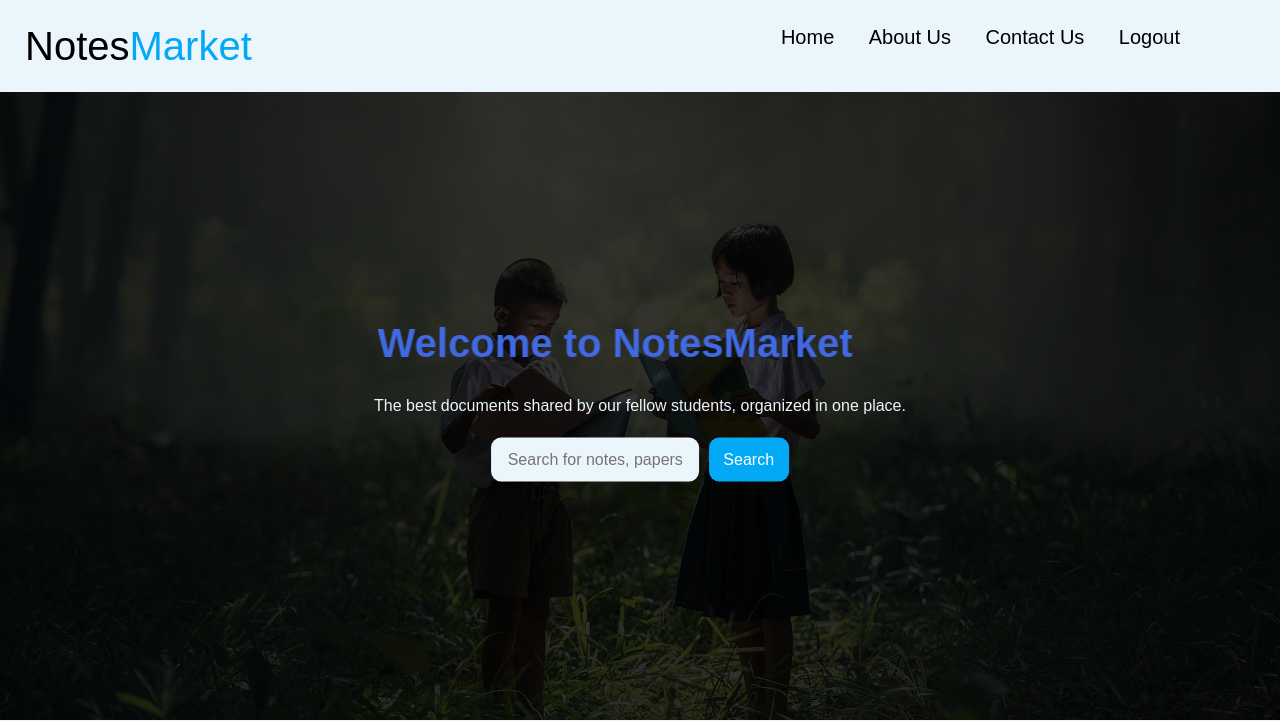
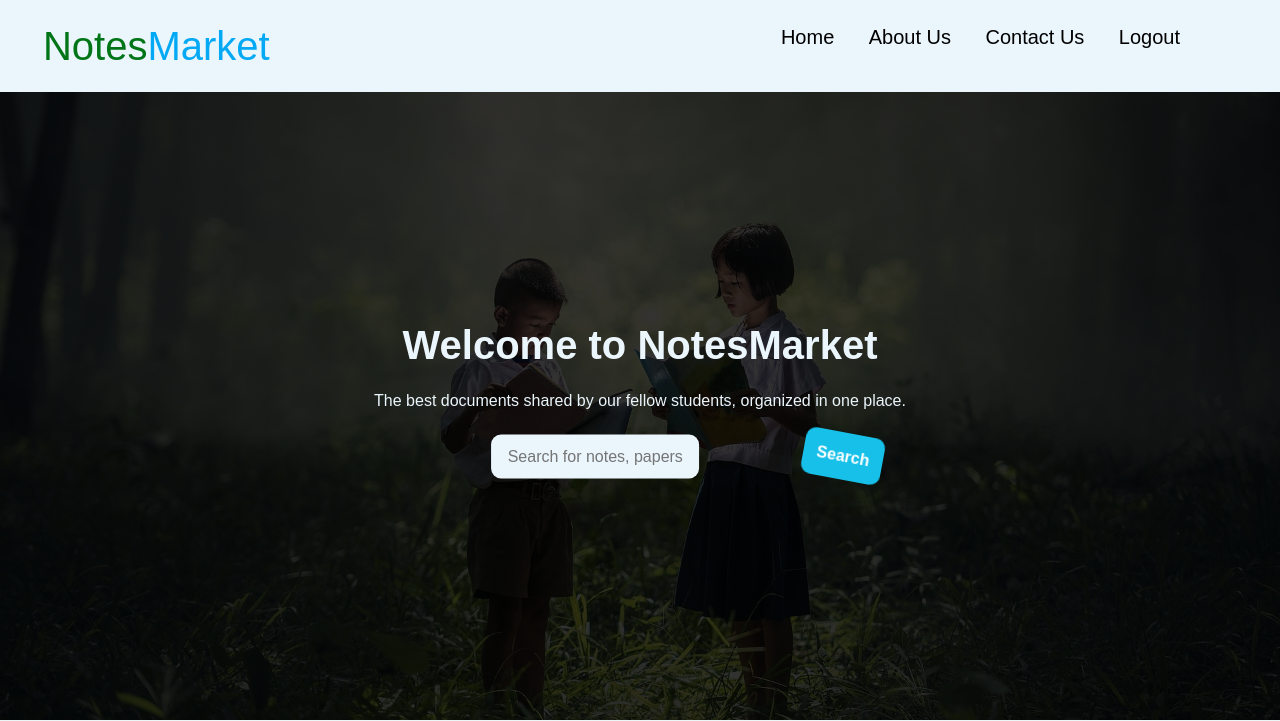
Before and after one commit to Aman-khandelwal123/NotesMarket, a PHP site: page / in a window 1280 px wide. Shown: the top 721 px of the page. Run offline with PHP 8.4, Linux system fonts and the light colour scheme; some libraries are stand-ins or nearby versions.

Commit message:
ui change

```diff
--- a/assets/css/style.css
+++ b/assets/css/style.css
@@ -50,11 +50,74 @@
         padding: 0 15px;
     }
 
+    /* todo animation for header */
     .header .logo a {
         font-size: 40px;
         color: #000;
         text-decoration: none;
+        /* background-color: #fff; */
+        position: relative;
+        animation-name: header;
+        animation-duration: 10s;
+        animation-iteration-count: infinite;
     }
+
+    @keyframes header {
+        0%   {color:red; left:0px; top:0px;}
+        25%  {color:#b95ce4; left:200px; top:0px;}
+        50%  {color:blue; left:200px; top:0px;}
+        75%  {color:green; left:0px; top:0px;}
+        100% {color:red; left:0px; top:0px;}
+    }
+
+
+    /* todo animation for button */
+    .search-btn1 {
+        width: 70px;
+        height: 47px;
+        background: #92B901;
+        color: #ffffff;
+        position: relative;
+        font-weight: bold;
+        font-size: 20px;
+        padding: 10px;
+        animation: animated_div 5s 1;
+        animation-iteration-count: infinite;
+    }
+    @keyframes animated_div {
+        0% {
+            transform: rotate(0deg);
+            left: 0px;
+        }
+
+        25% {
+            transform: rotate(20deg);
+            left: 0px;
+        }
+
+        50% {
+            transform: rotate(0deg);
+            left: 200px;
+        }
+
+        55% {
+            transform: rotate(0deg);
+            left: 200px;
+        }
+
+        70% {
+            transform: rotate(0deg);
+            left: 200px;
+            background: #1ec7e6;
+        }
+
+        100% {
+            transform: rotate(-360deg);
+            left: 0px;
+        }
+    }
+
+
 
     .header .nav ul li {
         display: inline-block;
@@ -212,7 +275,9 @@
         background-color: #ebf5f6;
         flex-wrap: wrap;
         padding: 32px;
+
     }
+
 
     .course .card {
         position: relative;
@@ -862,7 +927,7 @@
         line-height: 34px;
     }
 
-/* for doble click selection text
+    /* for doble click selection text
 ::selection {
     color: white;
     background: #ffc0cbfa;
--- a/contact.php
+++ b/contact.php
@@ -80,7 +80,7 @@ if (isset($_POST['update'])) {
                 <i class="fa-solid fa-envelope"></i>
                 <div class="topic">Email</div>
                 <!-- <div class="text-two">codingbandhu374@gmail.com</div> -->
-                <div class="text-one">amankhandelwal901@gmail.com</div>
+                <div class="text-one"><a href="https://mail.google.com/mail/u/0/?tab=rm&ogbl#inbox">amankhandelwal901@gmail.com</a></div>
             </div>
         </div>
         <div class="right-side">
--- a/index.php
+++ b/index.php
@@ -1,16 +1,35 @@
 <!-- <?php include('config.php') ?> -->
 <?php include('include/header.php')  ?>
+<!-- <style>
+    .search-btn {
+        /* width: 100px;
+        height: 100px; */
+        background-color: red;
+        position: relative;
+        animation-name: example;
+        animation-duration: 10s;
+        animation-iteration-count: infinite;
+    }
 
+    @keyframes example {
+        0%   {background-color: red;   }
+        25%  {background-color: yellow;}
+        50%  {background-color: blue;  }
+        75%  {background-color: green; }
+        100% {background-color: black; }
+    }
+</style> -->
 <div class="bg"></div>
 <section class="h-text">
-    <marquee behavior="alternate" direction="right" scrollamount="3" style="color:royalblue;">
-        <h1>Welcome to Notes<span>Market</span></h1>
-    </marquee>
+    <!-- <marquee behavior="alternate" direction="right" scrollamount="3" style="color:royalblue;">
+    </marquee> -->
+
+    <h1>Welcome to Notes<span>Market</span></h1>
     <p>The best documents shared by our fellow students, organized in one place.</p>
     <div class="search-bar">
         <form action="#">
             <input type="text" placeholder="Search for notes, papers">
-            <button type="submit" class="search-btn">Search</button>
+            <button type="submit" class="search-btn1">Search</button>
         </form>
     </div>
 </section>
```
Also changed, not shown: config.php (line endings or trailing spaces).
